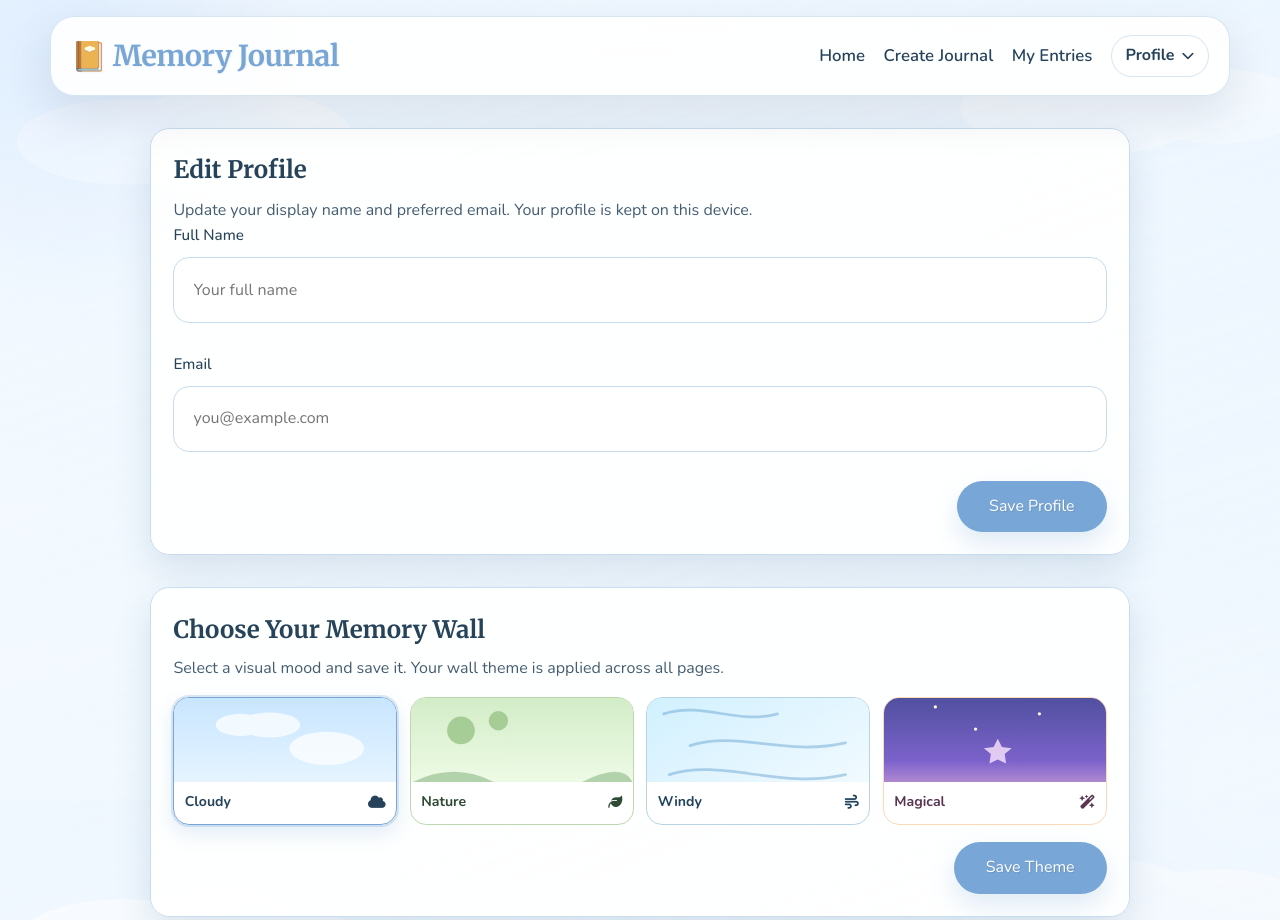
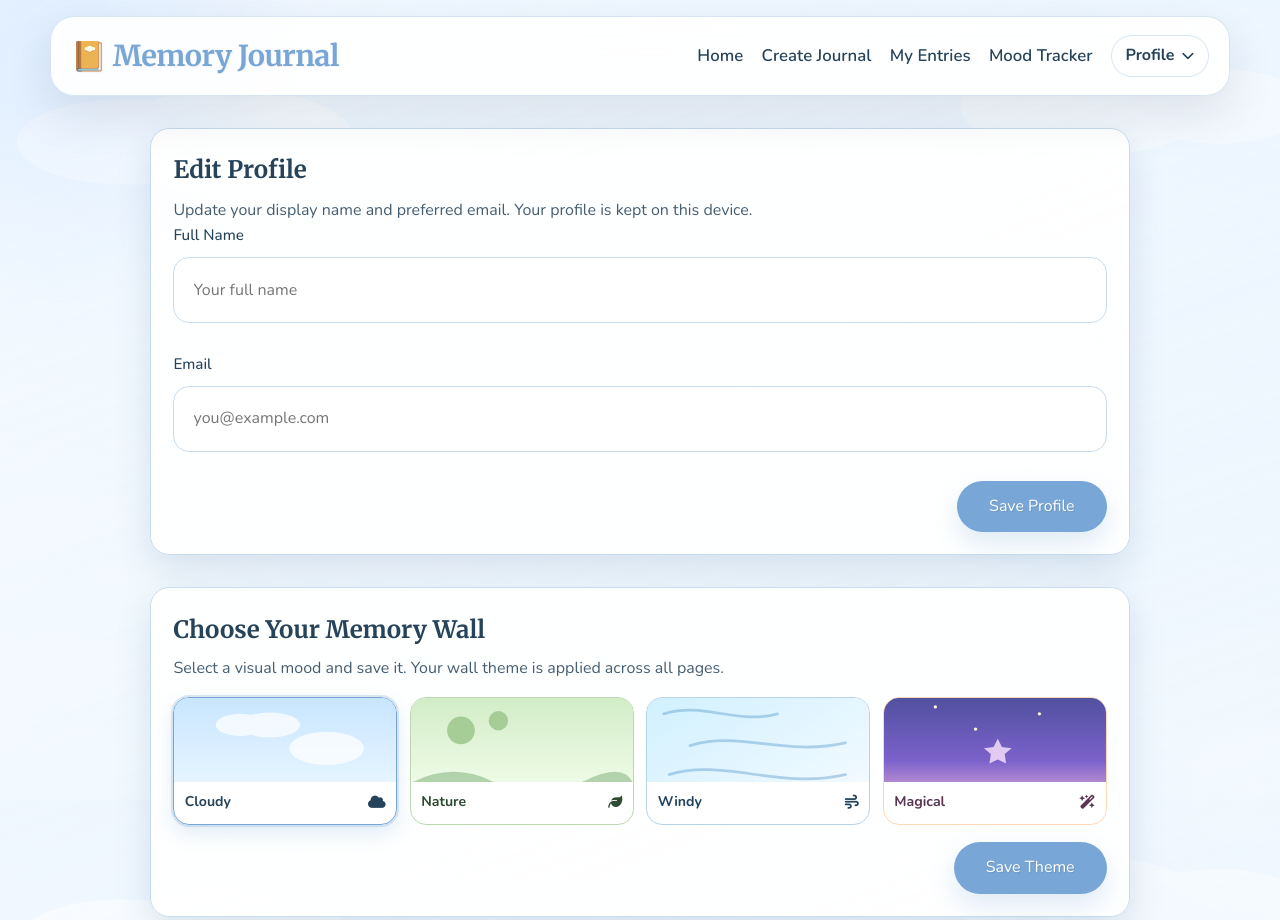
Before and after one commit to vikumkanishka/My-Memory-Journal, a website: page edit-profile.html in a window 1280 px wide. Shown: the top 920 px of the page. Drawn offline with nearby package versions, Linux system fonts and the light colour scheme.

Commit message:
feat(profile): add mood tracker link

```diff
--- a/edit-profile.html
+++ b/edit-profile.html
@@ -27,6 +27,7 @@
       <li><a href="index.html">Home</a></li>
       <li><a href="new.html">Create Journal</a></li>
       <li><a href="entries.html">My Entries</a></li>
+      <li><a href="mood-tracker.html">Mood Tracker</a></li>
       <li class="profile-item">
         <button
           id="profile-menu-button"
```
